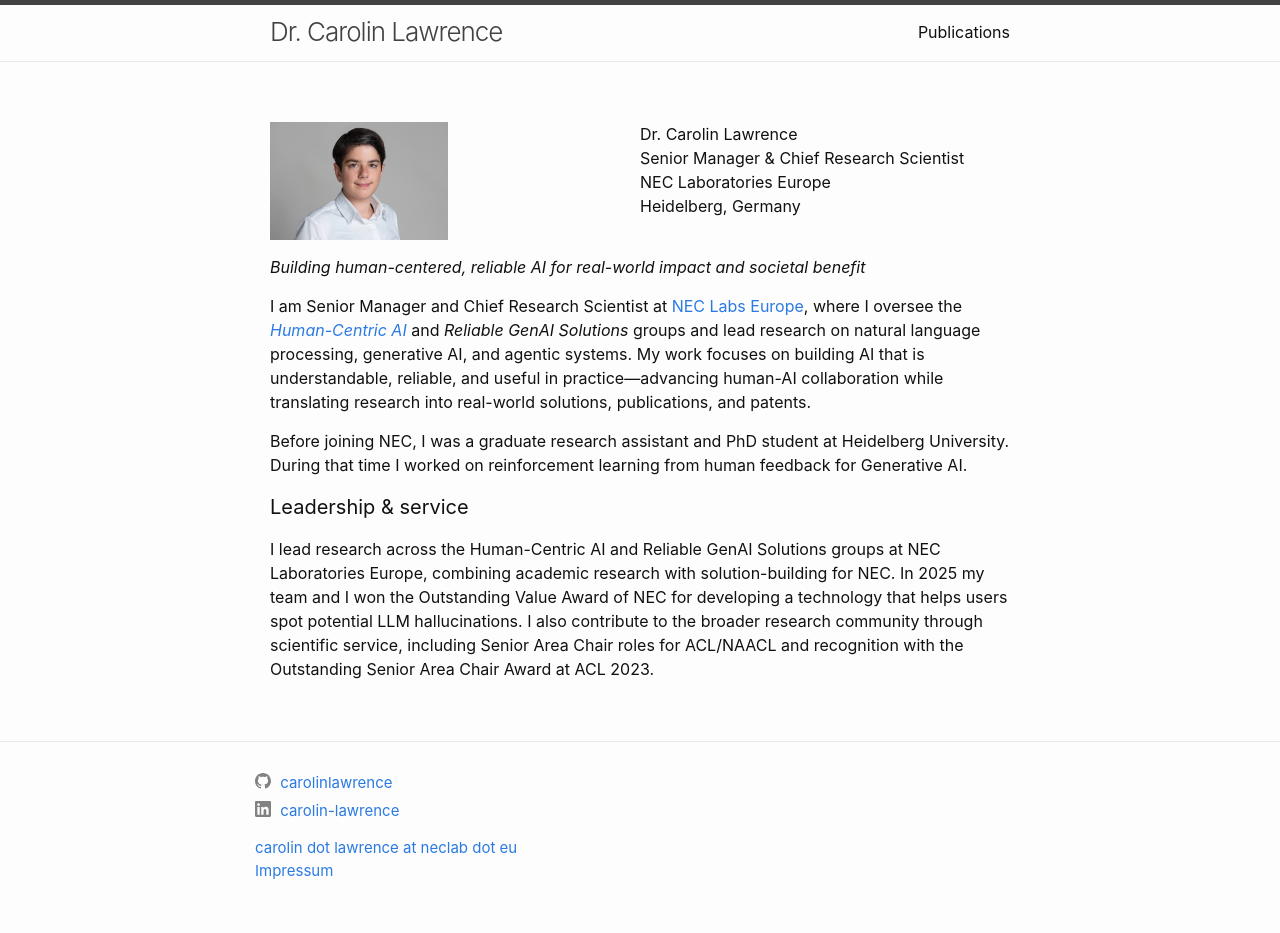
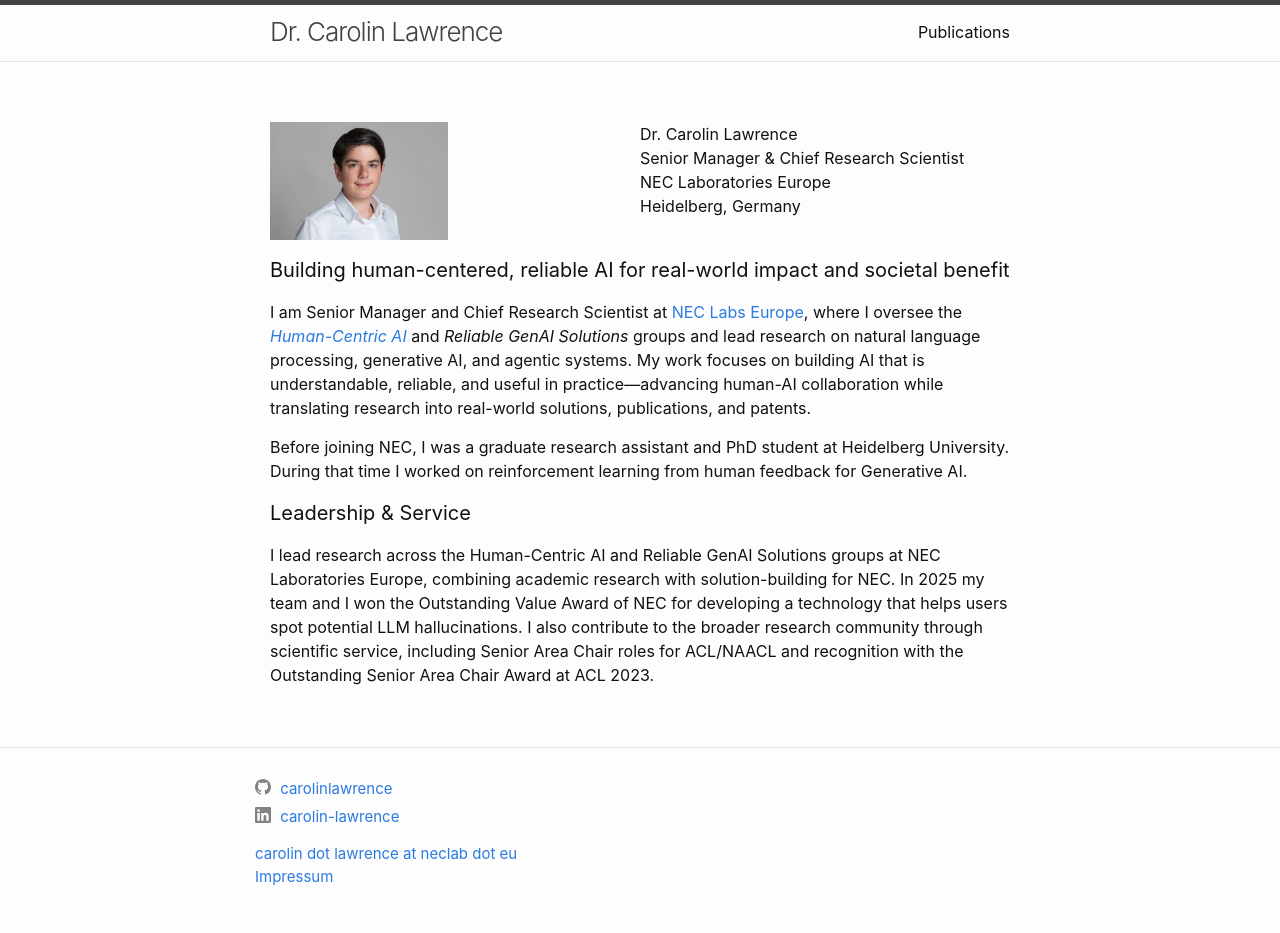
Before and after one commit to carolinlawrence/carolinlawrence.github.io, a Jekyll site: the page built from index.markdown, in a window 1280 px wide. Built offline with Jekyll 4.4.1, drawn with Linux system fonts in a browser that asks for light colours.

```diff
--- a/index.markdown
+++ b/index.markdown
@@ -21,11 +21,11 @@ youtubeId: 6UeOwHtBF_0
        </div>
     </div>
 </div>
-<em>Building human-centered, reliable AI for real-world impact and societal benefit</em>
+<h4>Building human-centered, reliable AI for real-world impact and societal benefit</h4>
 
 I am Senior Manager and Chief Research Scientist at <a href="https://neclab.eu/">NEC Labs Europe</a>, where I oversee the <a href="https://neclab.eu/research-areas/data-science/human-centric-ai"><i>Human-Centric AI</i></a> and <i>Reliable GenAI Solutions</i> groups and lead research on natural language processing, generative AI, and agentic systems. My work focuses on building AI that is understandable, reliable, and useful in practice—advancing human-AI collaboration while translating research into real-world solutions, publications, and patents.
 
 Before joining NEC, I was a graduate research assistant and PhD student at Heidelberg University. During that time I worked on reinforcement learning from human feedback for Generative AI.
 
-<h4>Leadership & service</h4>
+<h4>Leadership & Service</h4>
 I lead research across the Human-Centric AI and Reliable GenAI Solutions groups at NEC Laboratories Europe, combining academic research with solution-building for NEC. In 2025 my team and I won the Outstanding Value Award of NEC for developing a technology that helps users spot potential LLM hallucinations. I also contribute to the broader research community through scientific service, including Senior Area Chair roles for ACL/NAACL and recognition with the Outstanding Senior Area Chair Award at ACL 2023.
```
